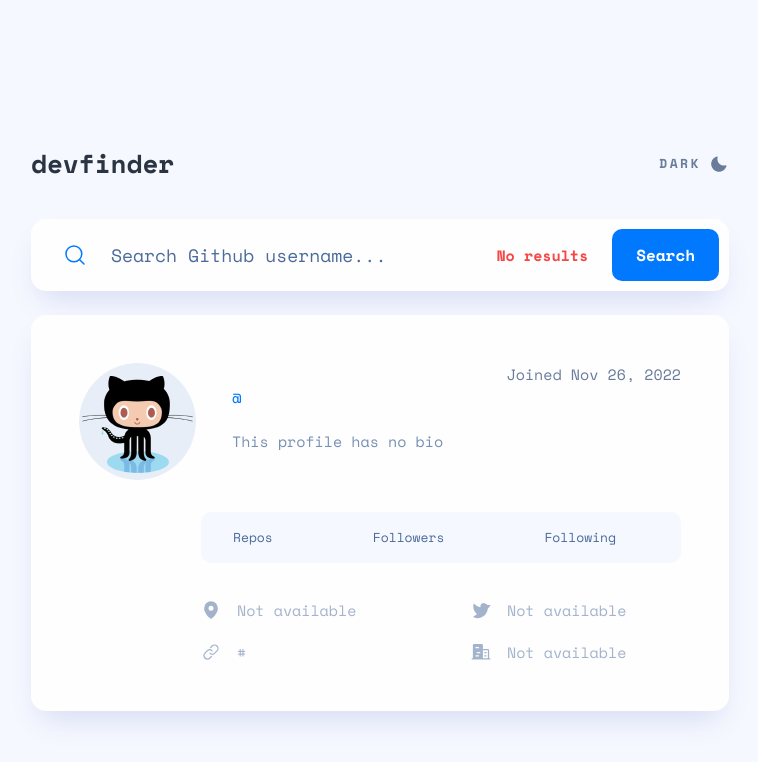
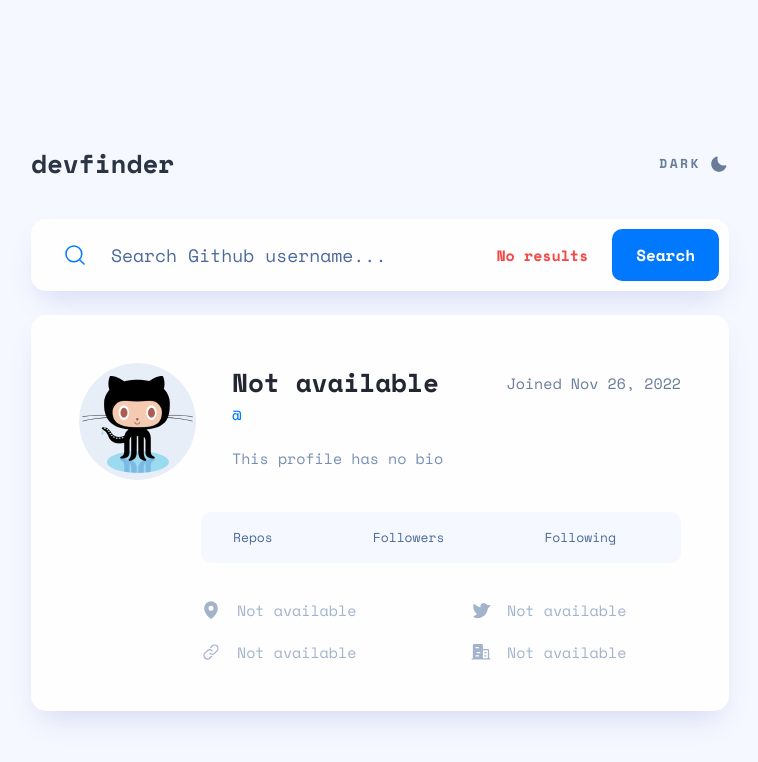
Before and after one commit to eduardogomesf/dev-finder, a React (Vite) app: page / in a window 1280 px wide. Shown: the top 762 px of the page, without its empty margins (260-1018 px from the left). Built offline with nearby package versions, Linux system fonts and the light colour scheme; no server answers.

Commit message:
fix: handle empty fields in Profile component

```diff
--- a/src/components/Profile/index.tsx
+++ b/src/components/Profile/index.tsx
@@ -7,6 +7,8 @@ type ProfileProps = {
 }
 
 export function Profile ({ user }: ProfileProps) {
+    const notAvailableMessage = 'Not available'
+
     const hasTwitter = !!user?.socials?.twitterUsername
     const hasBlog = !!user?.socials?.blog
 
@@ -24,11 +26,16 @@ export function Profile ({ user }: ProfileProps) {
                 <img src={user.avatarUrl ? user.avatarUrl : '/default-avatar.png'} />
                 <div>
                     <div>
-                        <strong>{user.name}</strong>
+                        <strong>{user.name ? user.name : notAvailableMessage}</strong>
                         <time>Joined {formattedDate}</time>
                     </div>
 
-                    <a href={user.profileUrl} target='_blank'>@{user.username}</a>
+                    <a
+                        href={user.profileUrl}
+                        target='_blank'
+                    >
+                        @{user.username}
+                    </a>
 
                     <p>{user.bio ? user.bio : 'This profile has no bio'}</p>
                 </div>
@@ -55,7 +62,7 @@ export function Profile ({ user }: ProfileProps) {
                 <Social isDisabled={!user.location}>
                     <MapPin weight="fill" />
                     <strong>
-                        {user.location ? user.location : 'Not available'}
+                        {user.location ? user.location : notAvailableMessage}
                     </strong>
                 </Social>
 
@@ -65,7 +72,7 @@ export function Profile ({ user }: ProfileProps) {
                         href={hasTwitter ? `www.twitter.com/${user.socials.twitterUsername}` : '#'}
                         target='_blank'
                     >
-                        {hasTwitter ? user.socials.twitterUsername : 'Not available'}
+                        {hasTwitter ? user.socials.twitterUsername : notAvailableMessage}
                     </a>
                 </Social>
 
@@ -75,13 +82,13 @@ export function Profile ({ user }: ProfileProps) {
                         href={hasBlog ? user.socials.blog : '#'}
                         target={'_blank'}
                     >
-                        {hasBlog ? 'My blog' : '#'}
+                        {hasBlog ? 'My blog' : notAvailableMessage}
                     </a>
                 </Social>
 
                 <Social isDisabled={!user.company}>
                     <Buildings weight="fill" />
-                    <strong>{user.company ? user.company : 'Not available'}</strong>
+                    <strong>{user.company ? user.company : notAvailableMessage}</strong>
                 </Social>
             </ProfileSocials>
         </Container>
```
